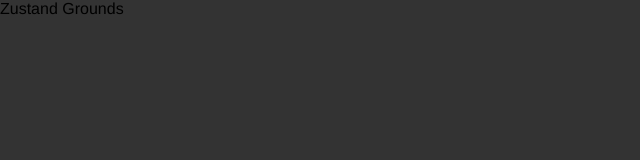
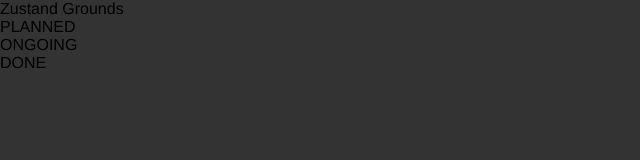
Before and after one commit to chandanch/zustland-grounds, a React (Vite) app: page / in a window 1280 px wide. Shown: the top 160 px of the page, without its empty margins (0-640 px from the left). Built offline with nearby package versions, Linux system fonts and the light colour scheme.

Commit message:
setup of column component with state

```diff
--- a/src/App.jsx
+++ b/src/App.jsx
@@ -1,7 +1,15 @@
 import "./App.css";
+import Column from "./components/Column";
 
 function App() {
-  return <div className="App">Zustand Grounds</div>;
+  return (
+    <div className="App">
+      Zustand Grounds
+      <Column state="PLANNED" />
+      <Column state="ONGOING" />
+      <Column state="DONE" />
+    </div>
+  );
 }
 
 export default App;
--- /dev/null
+++ b/src/components/Column.jsx
@@ -0,0 +1,5 @@
+function Column({ state }) {
+  return <div> {state} </div>;
+}
+
+export default Column;
```
